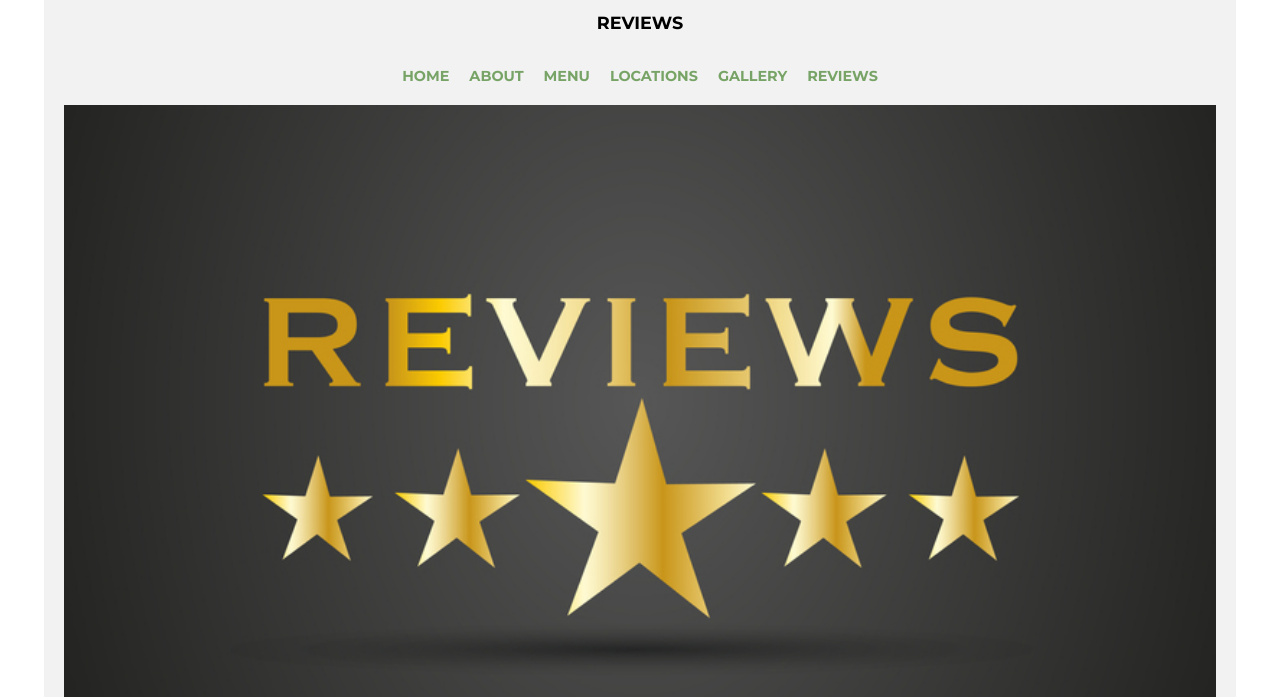
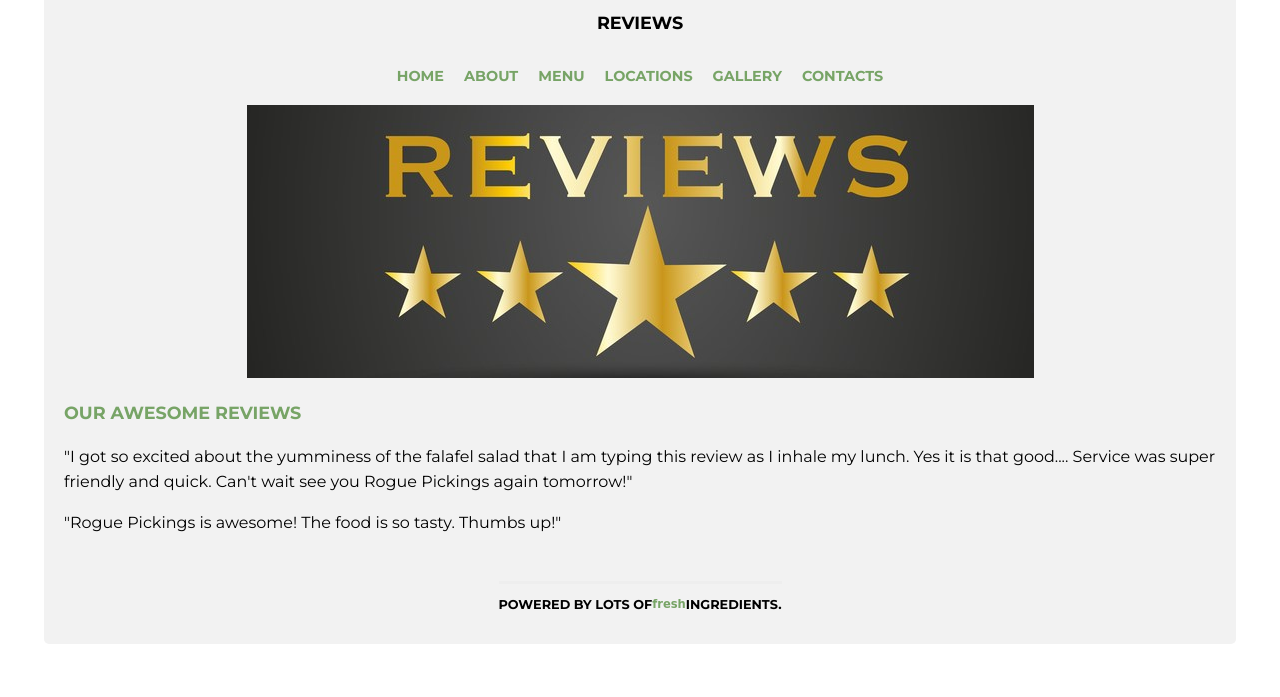
Before and after one commit to KimberleyDTL/Rogue-Pickings, a plain HTML site: page Reviews/index.html in a window 1280 px wide. Shown: the part 103-800 px from the top of the page. Drawn offline with Linux system fonts and the light colour scheme; a web font is replaced by a local one.

Commit message:
Changes to Reviews HTML and CSS

```diff
--- a/Reviews/index.html
+++ b/Reviews/index.html
@@ -35,7 +35,7 @@
                         <a href="">Gallery</a>
                     </li>
                     <li>
-                        <a href="">Reviews</a>
+                        <a href="../Contact/index.html">Contacts</a>
                     </li>
 
 
@@ -43,7 +43,7 @@
             </nav>
         </header>
         <section class="review-section">
-            <div class="review-image"><img src="../img/online-reviews.jpg" alt="Reviews" /></div>
+            <div class="review-image"><img src="../img/online-reviews2.jpg" alt="Reviews" /></div>
             <div class="main-title">
                 <h2>Our Awesome Reviews</h2>
                 <p>"I got so excited about the yumminess of the falafel salad that I am typing this
--- a/css/main.css
+++ b/css/main.css
@@ -223,18 +223,18 @@ input[type=text], select, textarea {
 
   .review-section {
 	margin: 0 auto;
+	display: flex;
+	justify-content: center;
+	align-items: center;
+	flex-flow: column wrap;
 }
   .review-image {
-	height: 50%;
+	height: auto;
 	}
 
   .review-image img {
 	width: 100%;
-	border-bottom: 3px solid #77a466;
-	display: flex;
-	justify-content: center;
-	align-items: center;
-	flex-flow: column wrap;
+	/* border-bottom: 3px solid #77a466; */
 	}
 
 /*----------------- Media Type------------------- */
```
Also changed, not shown: img/online-reviews2.jpg (added), img/online-reviews3.jpg (added).
